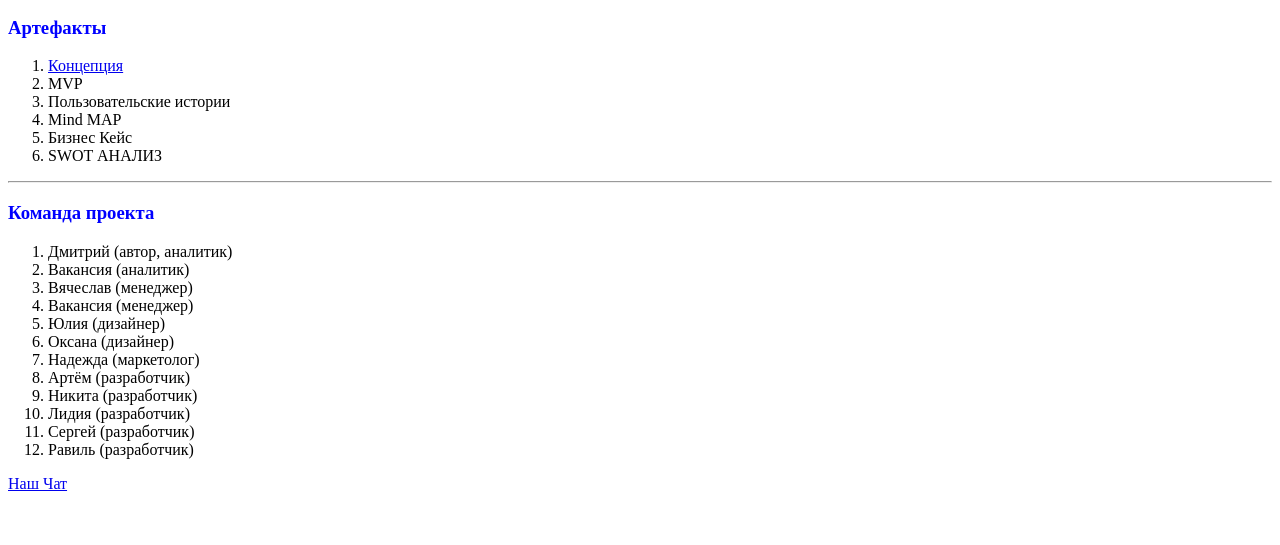
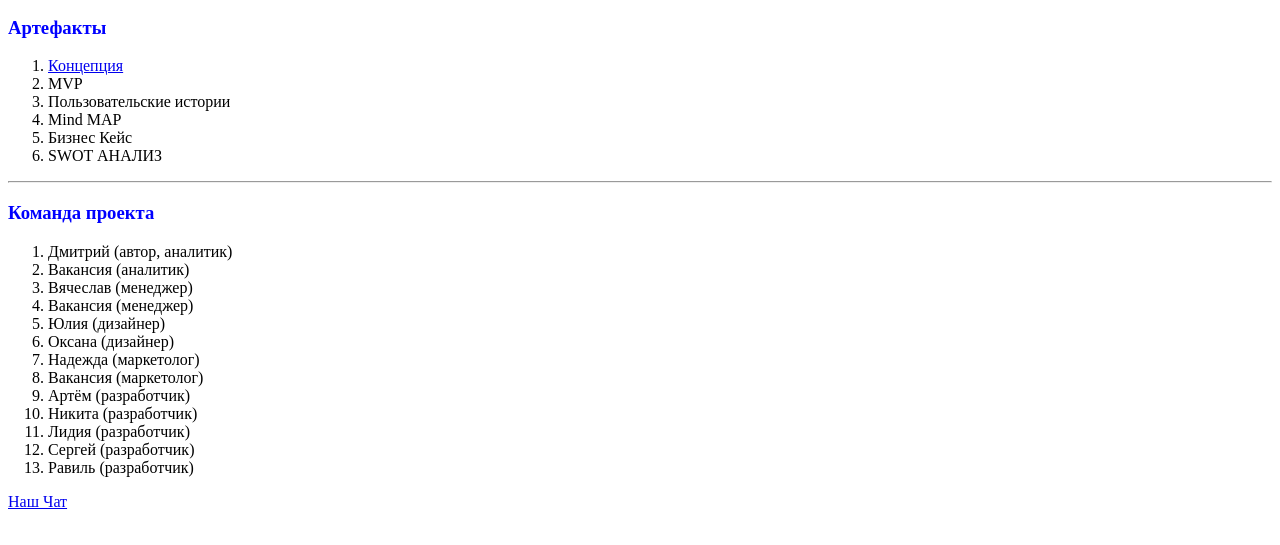
Before and after one commit to ViacheslavKariakin/SOCHIPLACETEST, a plain HTML site: page index.html in a window 1280 px wide. Shown: the part 97-642 px from the top of the page. Drawn offline with Linux system fonts and the light colour scheme.

Commit message:
Вакансия Маркетолог добавлена

```diff
--- a/index.html
+++ b/index.html
@@ -47,6 +47,7 @@
         <li>Юлия (дизайнер)</li>
         <li>Оксана (дизайнер)</li>
         <li>Надежда (маркетолог)</li>
+        <li>Вакансия (маркетолог)</li>
         <li>Артём (разработчик)</li>
         <li>Никита (разработчик)</li>
         <li>Лидия (разработчик)</li>
```
